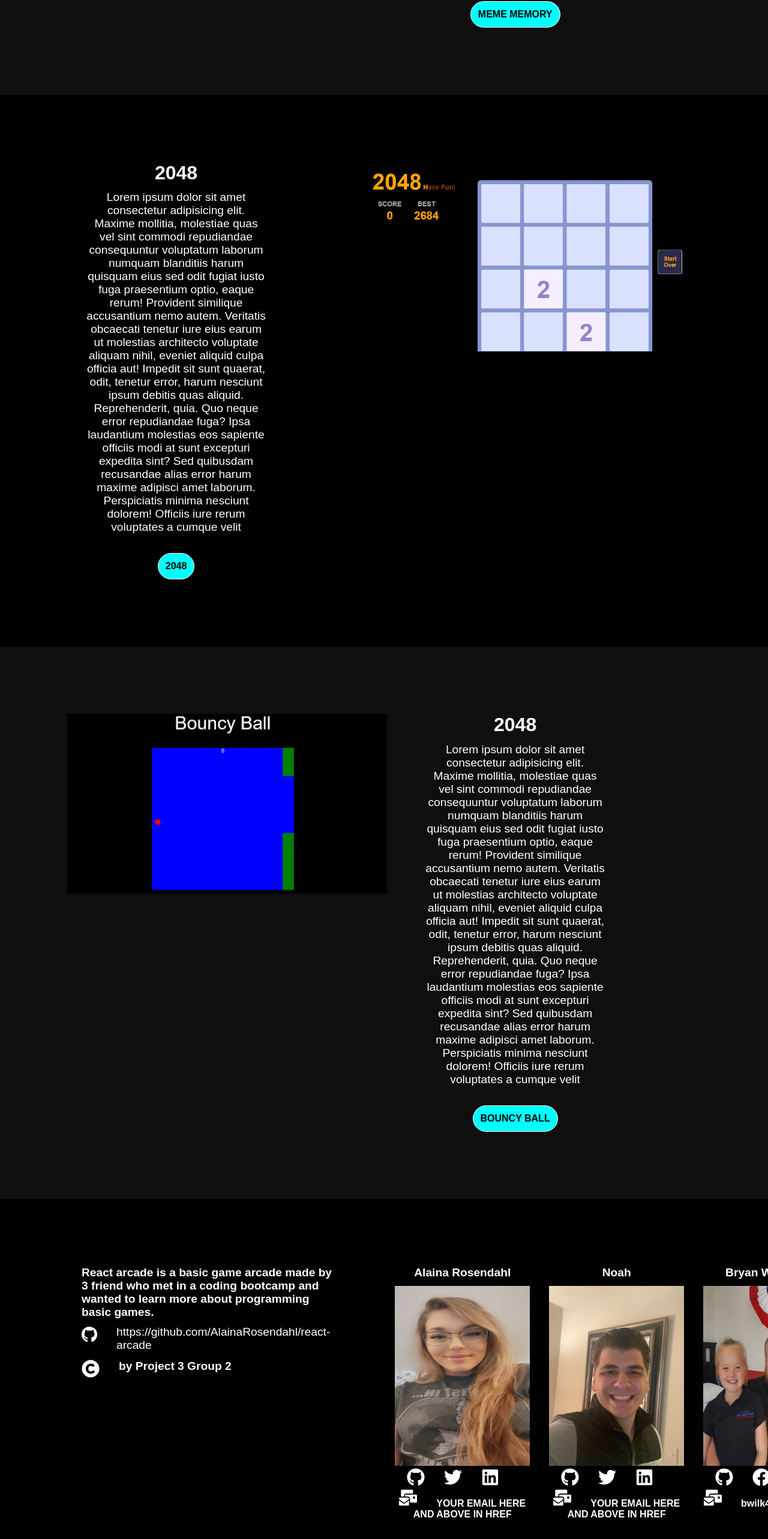
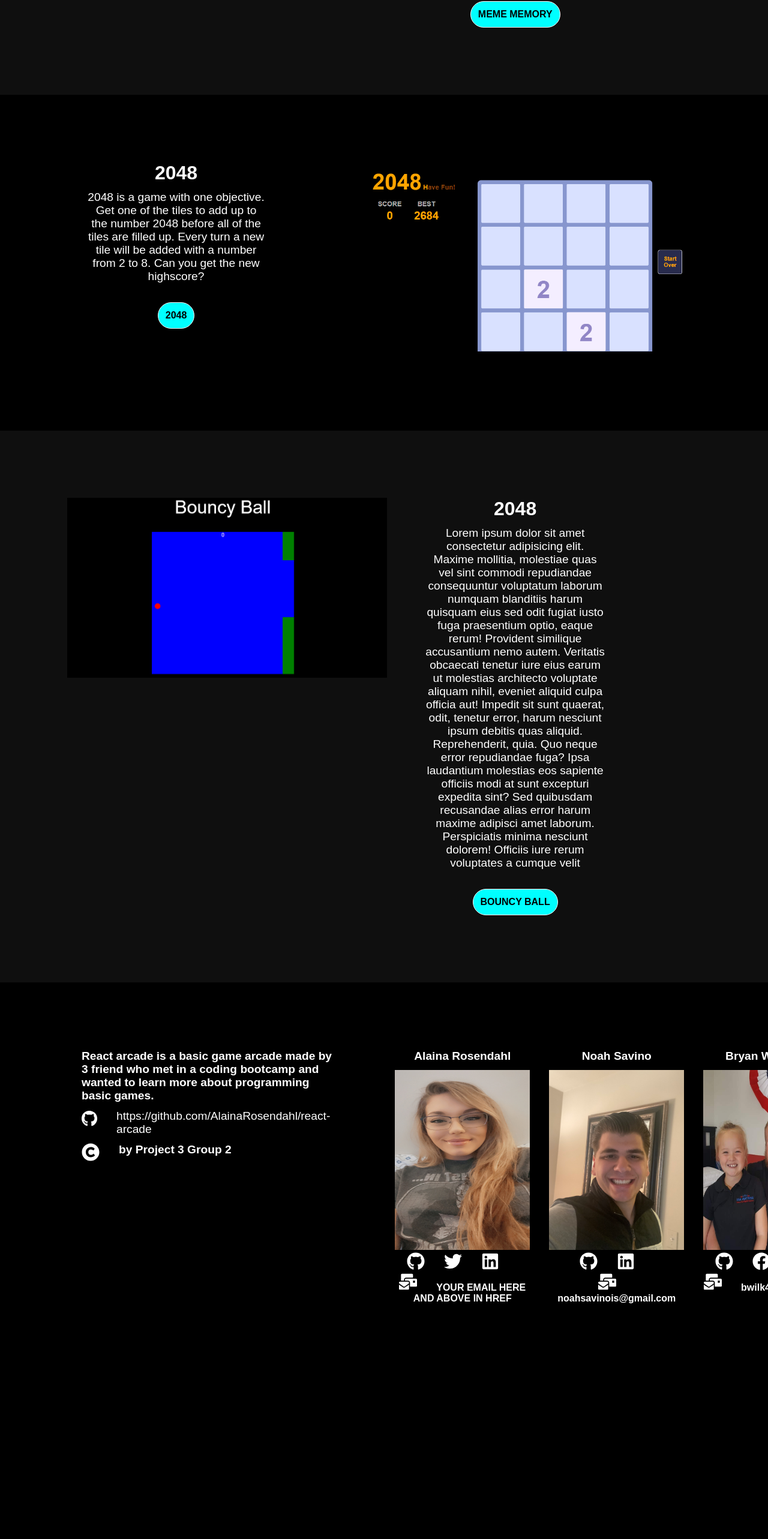
Before and after one commit to AlainaRosendahl/react-arcade, a React (Create React App) app in the folder client/: page / in a window 1280 px wide. Shown: the part 1562-4128 px from the top of the page at 60% size. After the commit the page ends 3848 px from the top, so only its background shows below. Built offline with nearby package versions, Linux system fonts and the light colour scheme.

Commit message:
Altered bio on front page.

```diff
--- a/client/src/components/Footer/Footer.js
+++ b/client/src/components/Footer/Footer.js
@@ -86,25 +86,25 @@ const Footer = () => {
             </div>
           </div>
           <div className="dev-container">
-            <h4>Noah</h4>
+            <h4>Noah Savino</h4>
             <div>
               <img className="dev-img" src={noah} alt="developer" />
             </div>
 
             <div className="socials">
-              <a href="https://github.com/" rel="noreferrer" target="_blank">
+              <a href="https://github.com/LilCalc" rel="noreferrer" target="_blank">
                 <FaGithub
                   size={30}
                   style={{ color: "#fff", marginRight: "2rem" }}
                 />
               </a>
-              <a href="https://twitter.com/" rel="noreferrer" target="_blank">
+              {/* <a href="https://twitter.com/" rel="noreferrer" target="_blank">
                 <FaTwitter
                   size={30}
                   style={{ color: "#fff", marginRight: "2rem" }}
                 />
-              </a>
-              <a href="https://linkedin.com/" rel="noreferrer" target="_blank">
+              </a> */}
+              <a href="https://www.linkedin.com/in/noah-savino-741ba9204/" rel="noreferrer" target="_blank">
                 <FaLinkedin
                   size={30}
                   style={{ color: "#fff", marginRight: "2rem" }}
@@ -113,7 +113,7 @@ const Footer = () => {
             </div>
             <div className="dev-email">
               <a
-                href="mailto:bwilk483@gmail.com"
+                href="mailto:noahsavinois@gmail.com"
                 rel="noreferrer"
                 target="_blank"
               >
@@ -121,7 +121,7 @@ const Footer = () => {
                   size={30}
                   style={{ color: "#fff", marginRight: "2rem" }}
                 />
-                YOUR EMAIL HERE AND ABOVE IN HREF
+                noahsavinois@gmail.com
               </a>
             </div>
           </div>
--- a/client/src/components/Home/Home2048.js
+++ b/client/src/components/Home/Home2048.js
@@ -11,19 +11,7 @@ const Home2048 = () => {
           <div className="info-container">
             <h1>2048</h1>
             <p>
-              Lorem ipsum dolor sit amet consectetur adipisicing elit. Maxime
-              mollitia, molestiae quas vel sint commodi repudiandae consequuntur
-              voluptatum laborum numquam blanditiis harum quisquam eius sed odit
-              fugiat iusto fuga praesentium optio, eaque rerum! Provident
-              similique accusantium nemo autem. Veritatis obcaecati tenetur iure
-              eius earum ut molestias architecto voluptate aliquam nihil,
-              eveniet aliquid culpa officia aut! Impedit sit sunt quaerat, odit,
-              tenetur error, harum nesciunt ipsum debitis quas aliquid.
-              Reprehenderit, quia. Quo neque error repudiandae fuga? Ipsa
-              laudantium molestias eos sapiente officiis modi at sunt excepturi
-              expedita sint? Sed quibusdam recusandae alias error harum maxime
-              adipisci amet laborum. Perspiciatis minima nesciunt dolorem!
-              Officiis iure rerum voluptates a cumque velit{" "}
+              2048 is a game with one objective. Get one of the tiles to add up to the number 2048 before all of the tiles are filled up. Every turn a new tile will be added with a number from 2 to 8. Can you get the new highscore?{" "}
             </p>
             <button type="button" class="btn btn-primary" onClick="">
               2048
```
Also changed, not shown: client/src/App.js (+0 -50 lines).
